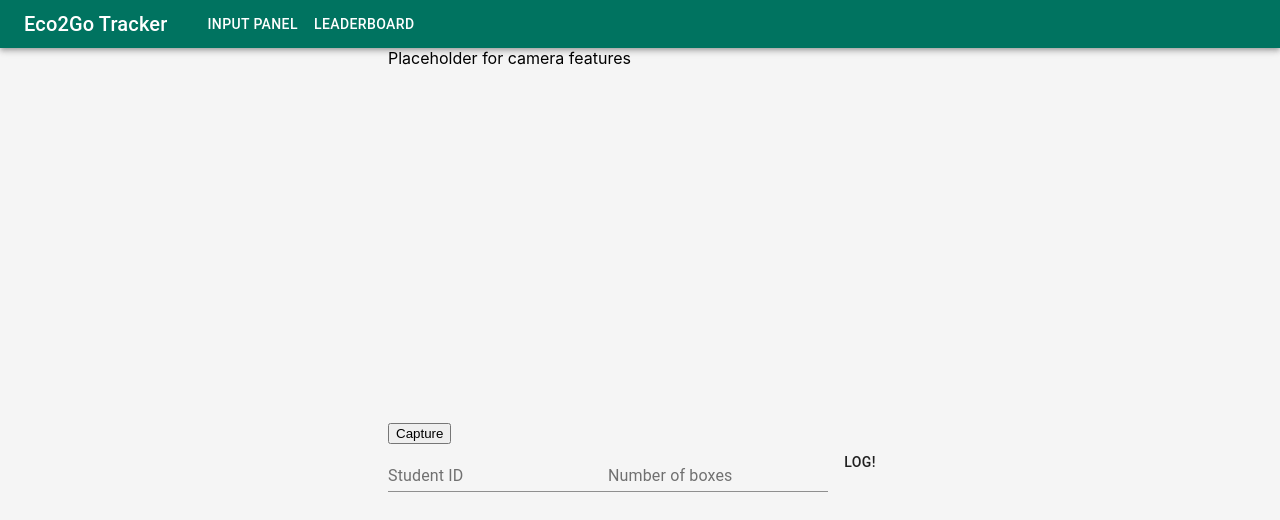
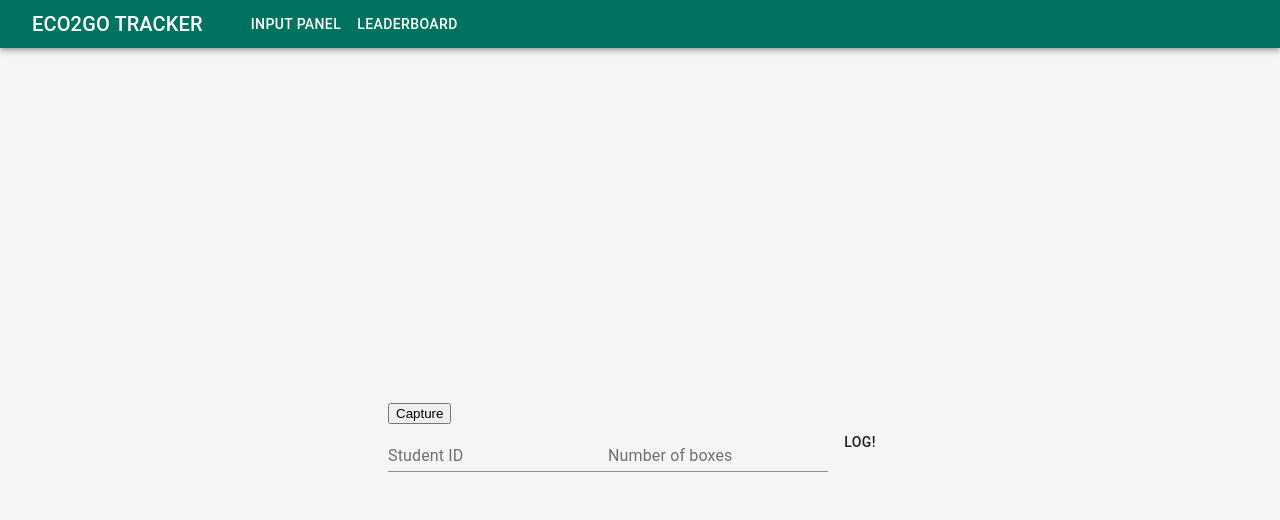
Before and after one commit to ndimov/eco2go-tracker, a React (Create React App) app: page /input in a window 1280 px wide. Shown: the top 520 px of the page. Built offline with nearby package versions, Linux system fonts and the light colour scheme; no server answers.

Commit message:
Add homepage

```diff
--- a/package.json
+++ b/package.json
@@ -12,6 +12,7 @@
     "firebase": "^8.4.1",
     "react": "^16.13.1",
     "react-dom": "^16.13.1",
+    "react-leaderboard": "^0.0.3",
     "react-router": "^5.2.0",
     "react-router-dom": "^5.2.0",
     "react-scripts": "^4.0.3",
--- a/src/App.js
+++ b/src/App.js
@@ -2,6 +2,7 @@ import React from 'react'
 import Header from './Header'
 import InputPanel from './InputPanel'
 import Leaderboard from './Leaderboard'
+import Homepage from './Homepage'
 import { ThemeProvider } from '@material-ui/core/styles'
 import theme from './theme'
 import { BrowserRouter as Router, Switch, Route } from 'react-router-dom'
@@ -13,6 +14,9 @@ function App() {
         <Header />
         <div className="container">
           <Switch>
+            <Route exact path="/">
+              <Homepage class="center" />
+            </Route>
             <Route path="/input">
               <InputPanel class="center" />
             </Route>
--- a/src/Header.js
+++ b/src/Header.js
@@ -7,7 +7,7 @@ function Header() {
   return (
     <AppBar position="static">
       <Toolbar variant="dense">
-        <Typography variant="h6">Eco2Go Tracker</Typography>
+        <Button component={Link} to={"/"} color="inherit"><Typography variant="h6">Eco2Go Tracker</Typography></Button>
         <Box m={2} />
         <Button component={Link} to={"/input"} color="inherit">Input Panel</Button>
         <Button component={Link} to={"/leaderboard"} color="inherit">Leaderboard</Button>
--- a/src/InputPanel.js
+++ b/src/InputPanel.js
@@ -1,14 +1,12 @@
 import React from 'react';
 import InputForm from './InputForm';
-import Webcam from "react-webcam"
 import CameraPanel from './CameraPanel'
 
 function InputPanel() {
 
   return (
     <div>
-      Placeholder for camera features
-      <CameraPanel/>
+      <CameraPanel />
       <InputForm />
     </div>
   )
```
Also changed, not shown: 1 other file (tests, documents, lock files or other folders).
